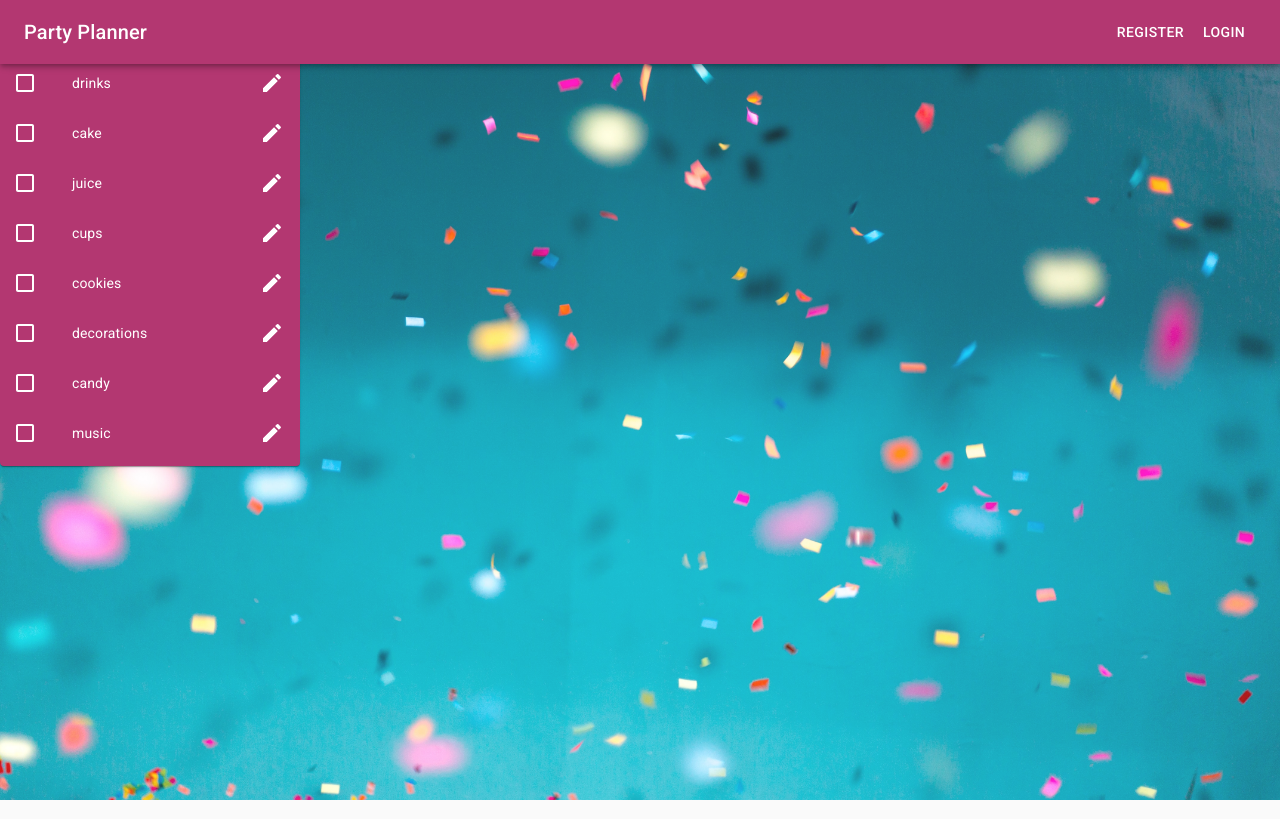
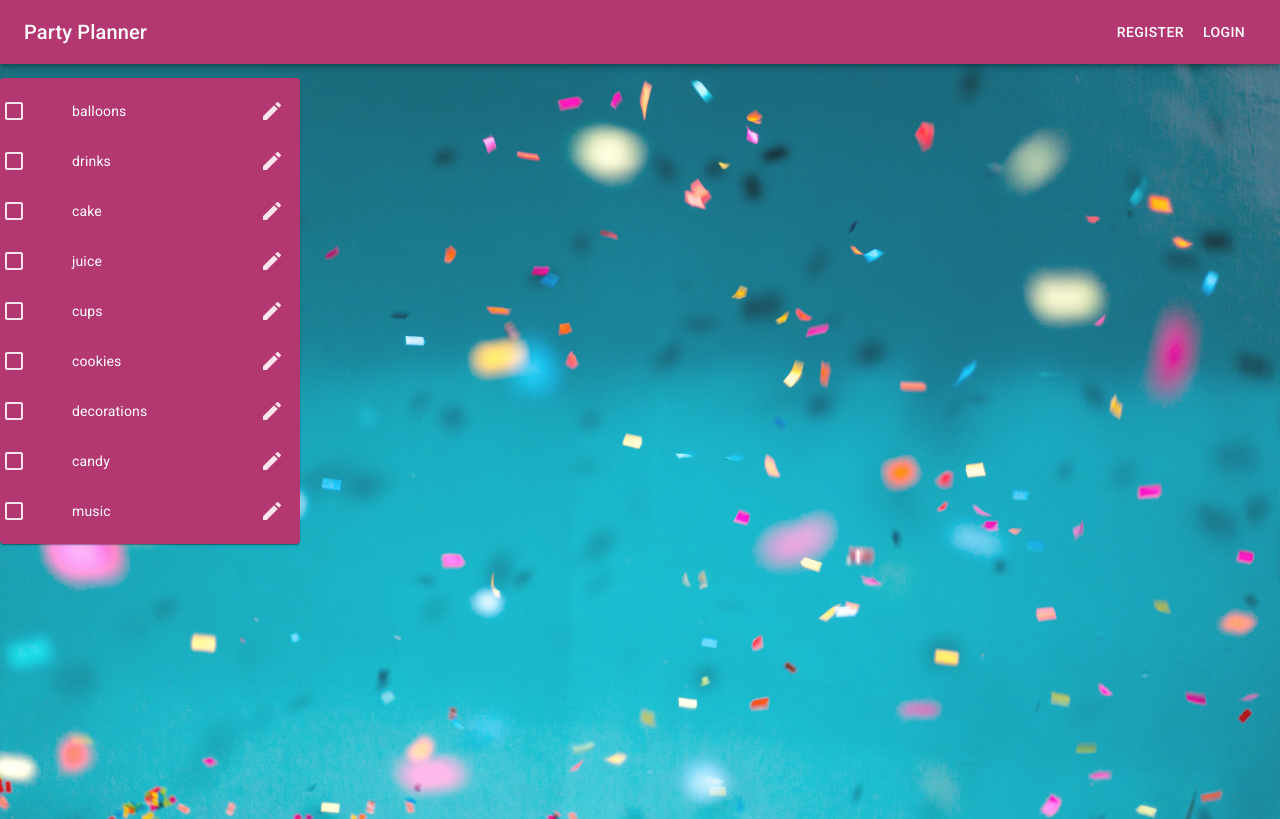
Before and after one commit to bw-party-planner-july-2019/fe-party-planner, a React (Create React App) app: page /list in a window 1280 px wide. Built offline with nearby package versions, Linux system fonts and the light colour scheme.

Commit message:
Checkboxes are white now

```diff
--- a/src/components/AddPartyForm.jsx
+++ b/src/components/AddPartyForm.jsx
@@ -1,11 +1,9 @@
 import React from 'react';
-import {Field, Form, withFormik} from 'formik';
 import TextField from '@material-ui/core/TextField';
-import {DateTimePicker, MuiPickersUtilsProvider} from '@material-ui/pickers';
 import Button from '@material-ui/core/Button';
 import styled from 'styled-components';
 import {useForm} from '../hooks/useForm';
-import MomentUtils from '@date-io/moment';
+
 import {useSelector} from 'react-redux';
 
 const TempStyle = styled.div`
--- a/src/components/list/List.jsx
+++ b/src/components/list/List.jsx
@@ -10,6 +10,19 @@
 import EditIcon from '@material-ui/icons/Edit';
 import Card from "@material-ui/core/Card";
 import Grid from "@material-ui/core/Grid";
+import { pink } from '@material-ui/core/colors';
+import FormControlLabel from "@material-ui/core/FormControlLabel";
+import { withStyles } from '@material-ui/core/styles';
+
+const StyledCheckbox = withStyles({
+    root: {
+        color: pink[50],
+        '&$checked': {
+            color: pink[50],
+        },
+    },
+    checked: {},
+})(props => <Checkbox color="default" {...props} />);
 
 const useStyles = makeStyles(theme => ({
     card: {
@@ -19,10 +32,7 @@
         backgroundColor: '#B33771',
     },
     whiteStyle: {
-        color: 'white',
-        '&:checked': {
-            color: 'white',
-        },
+        color: pink[50],
     },
 }));
 
@@ -45,7 +55,8 @@
     };
 
     return (
-        <Grid container spacing={0}>
+        <div>
+            <h1>Dashboard</h1>
             <Card className={classes.card}>
                 <List className={classes.list}>
                     {console.log("checked items ", checked)}
@@ -53,7 +64,9 @@
                         return (
                             <ListItem key={item.id} role={undefined} dense button onClick={handleToggle(item)}>
                                 <ListItemIcon>
-                                    <Checkbox className={classes.whiteStyle}
+                                    <FormControlLabel
+                                        control={
+                                            <StyledCheckbox
                                                 edge="start"
                                                 checked={checked.indexOf(item) !== -1}
                                                 value={item.party_id}
@@ -61,6 +74,7 @@
 
                                                 inputProps={{'aria-labelledby': `${item.item} ${item.id}`}}
                                             />
+                                        }/>
                                 </ListItemIcon>
                                 <ListItemText id={`${item.item} ${item.id}`} primary={item.item}/>
                                 <ListItemSecondaryAction>
@@ -73,7 +87,7 @@
                     })}
                 </List>
             </Card>
-        </Grid>
+        </div>
 
     );
 
```
Lines whose indentation alone changed are shown as unchanged.
